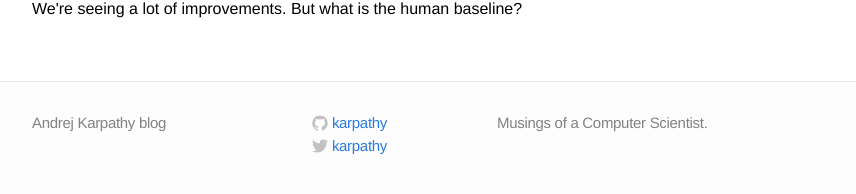
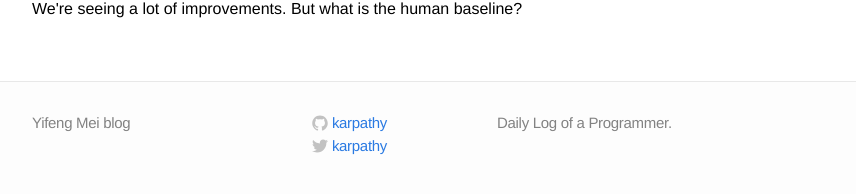
Before and after one commit to ssyfmei/ssyfmei.github.io, a Jekyll site: the page built from index.html, in a window 1280 px wide and 900 px high, scrolled down 1384 px. Shown: the part 698-892 px from the top of the window, without its empty margins (208-1064 px from the left). Built offline with Jekyll 4.4.1, drawn with Linux system fonts in a browser that asks for light colours; some of the changed text lies outside the part shown.

Commit message:
Update _config.yml

```diff
--- a/_config.yml
+++ b/_config.yml
@@ -1,9 +1,9 @@
 # Site settings
-title: Andrej Karpathy blog
+title: Yifeng Mei blog
 email:
-description: "Musings of a Computer Scientist."
+description: "Daily Log of a Programmer."
 baseurl: ""
-url: "http://karpathy.github.io"
+url: "http://yfmei.github.io"
 twitter_username: karpathy
 github_username:  karpathy
 
```
